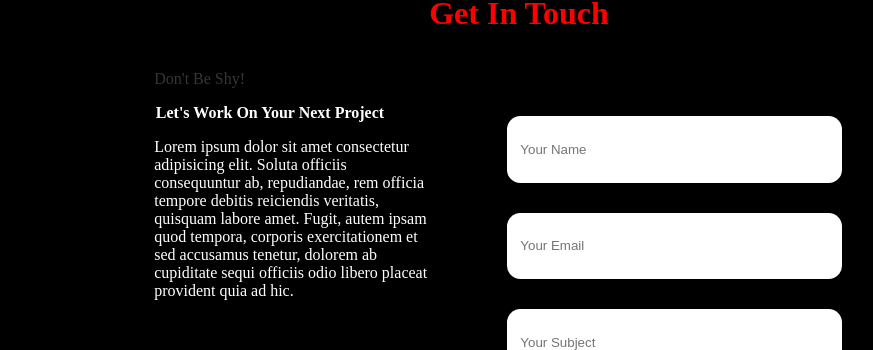
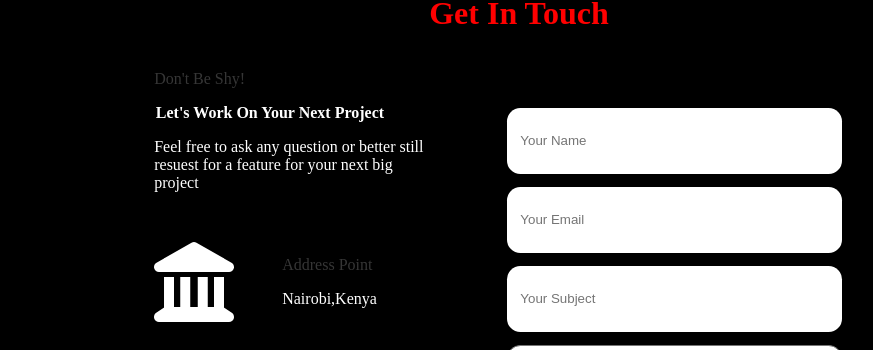
Before and after one commit to okore-lens/lens-okore, a React (Vite) app: page / in a window 1280 px wide. Shown: the part 3030-3380 px from the top of the page, without its empty margins (121-994 px from the left). Built offline with nearby package versions, Linux system fonts and the light colour scheme; no server answers.

Commit message:
Home Contact section fixed

```diff
--- a/src/sections/homeSection/Contact.tsx
+++ b/src/sections/homeSection/Contact.tsx
@@ -46,12 +46,8 @@
           <p>Don't Be Shy!</p>
           <h4>Let's Work On Your Next Project</h4>
           <p>
-            Lorem ipsum dolor sit amet consectetur adipisicing elit. Soluta
-            officiis consequuntur ab, repudiandae, rem officia tempore debitis
-            reiciendis veritatis, quisquam labore amet. Fugit, autem ipsam quod
-            tempora, corporis exercitationem et sed accusamus tenetur, dolorem
-            ab cupiditate sequi officiis odio libero placeat provident quia ad
-            hic.
+            Feel free to ask any question or better still resuest for a feature
+            for your next big project
           </p>
           <div className="SocialCardWrappers">
             <section className="SocialCard">
```
